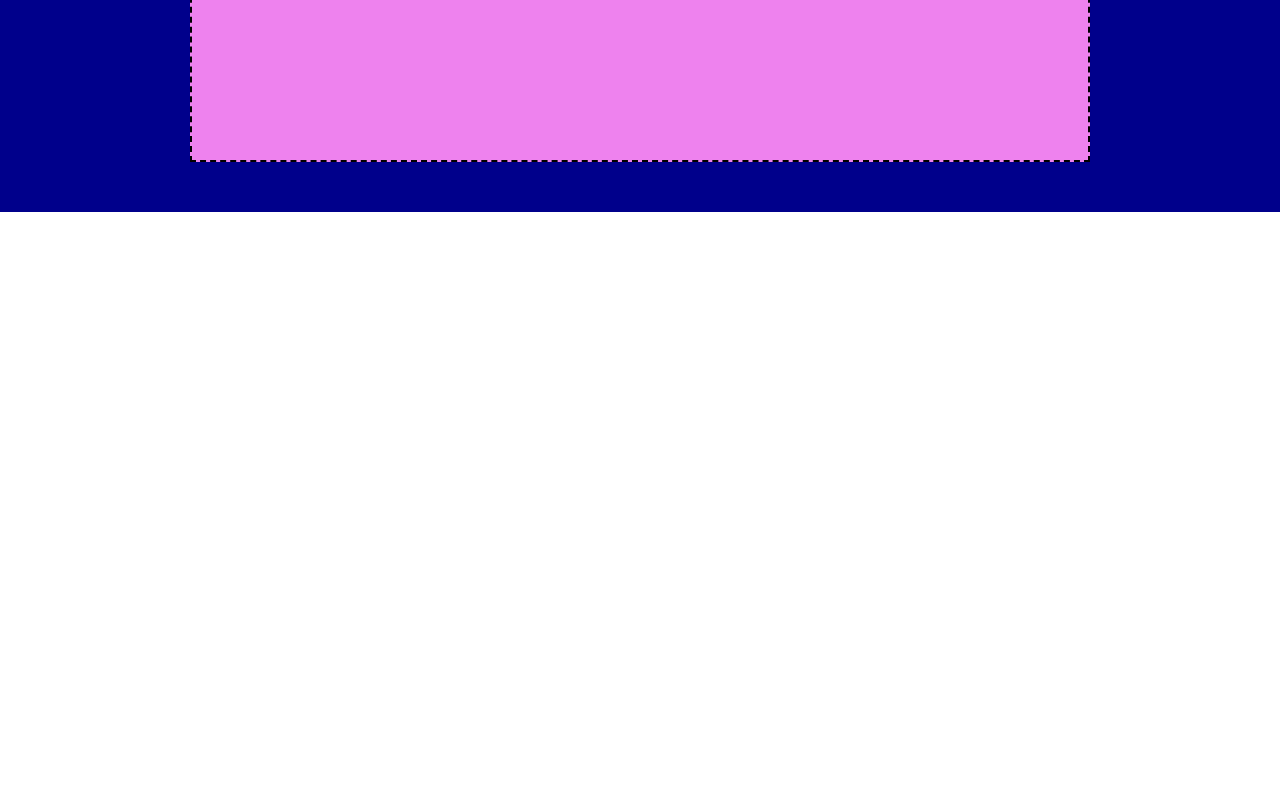
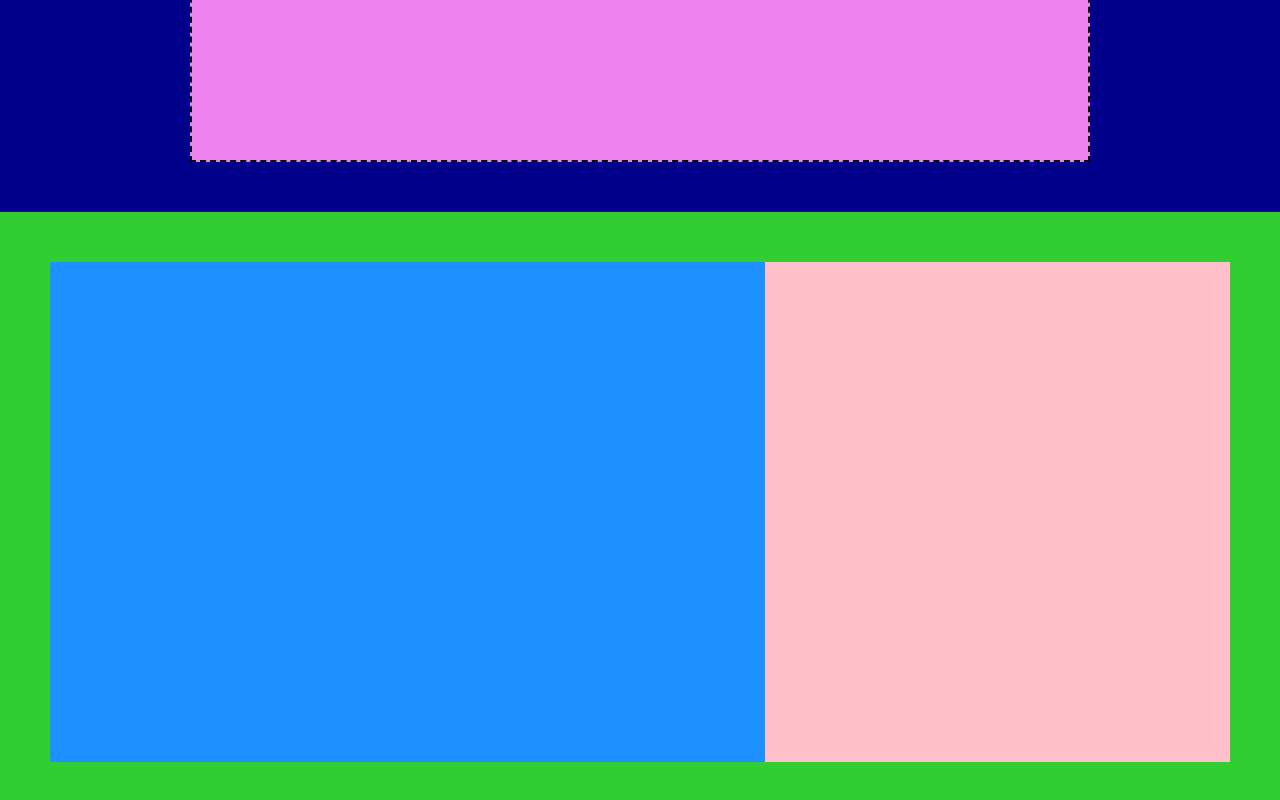
Before and after one commit to MLaz95/htmlcss-struttura-discord, a plain HTML site: page index.html in a window 1280 px wide. Shown: the part 358-1158 px from the top of the page. Before the commit the page ends 800 px from the top, so only its background shows below. Drawn offline with Linux system fonts and the light colour scheme.

Commit message:
aggiunta prima sezione con due blocchi

```diff
--- a/index.html
+++ b/index.html
@@ -31,7 +31,12 @@
     <!-- end main banner -->
 
     <!-- page content -->
-    <section></section>
+    <section>
+        <div class="style-1">
+            <div class="blue"></div>
+            <div class="pink"></div>
+        </div>
+    </section>
     <section></section>
     <section></section>
     <section></section>
--- a/style.css
+++ b/style.css
@@ -19,7 +19,7 @@ header{
     display: flex;
     justify-content: center;
 
-    max-width: 1000px;
+    max-width: 1190px;
 
     margin-left: auto;
     margin-right: auto;
@@ -35,7 +35,6 @@ header{
 #links{
     flex-grow: 1;
     text-align: center;
-    ;
 }
 
 #links a{
@@ -47,6 +46,7 @@ header{
     text-decoration: underline;
 }
 /* end of header */
+
 
 .banner-outer{
     background-color: #00008B;
@@ -62,3 +62,32 @@ header{
     background-color: #EE82EE;
     border: 2px dashed black;
 }
+
+/* test */
+section{
+    background-color: limegreen;
+
+    padding: 50px;
+}
+/* end test */
+
+.style-1{
+    display: flex;
+    justify-content: center;
+
+    margin: auto;
+    max-width: 1190px;
+}
+
+.blue{
+    width: 715px;
+    padding-bottom: 500px;
+
+    background-color: #1E90FF;
+}
+
+.pink{
+    flex-grow: 1;
+
+    background-color: #FFC0CB;
+}
```
